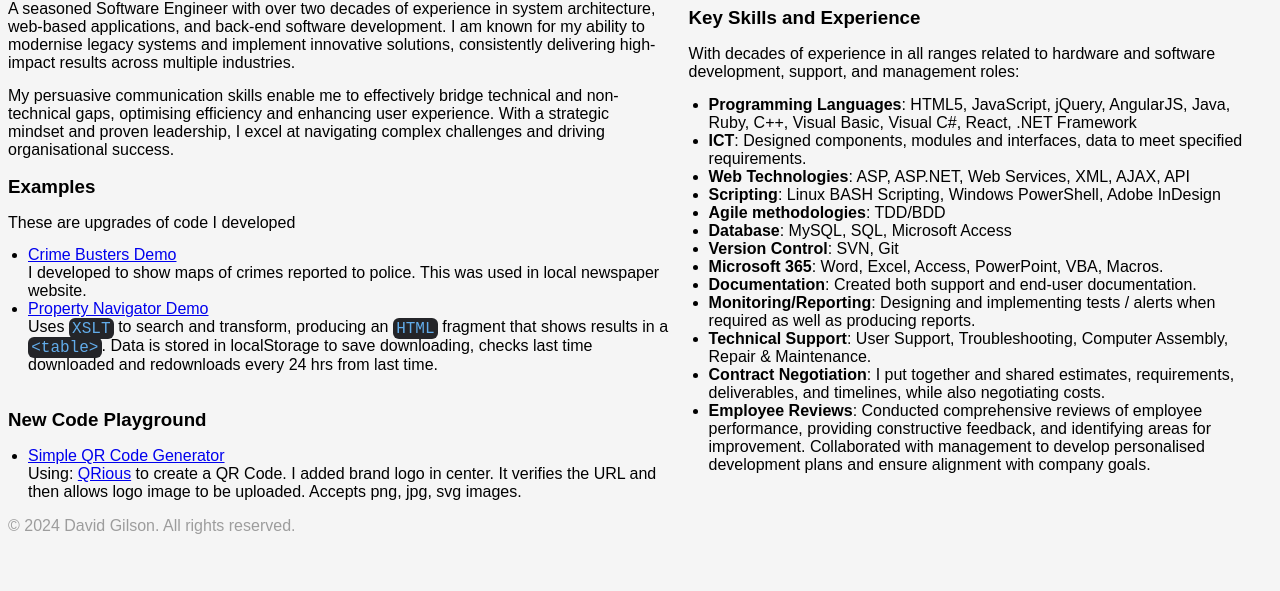
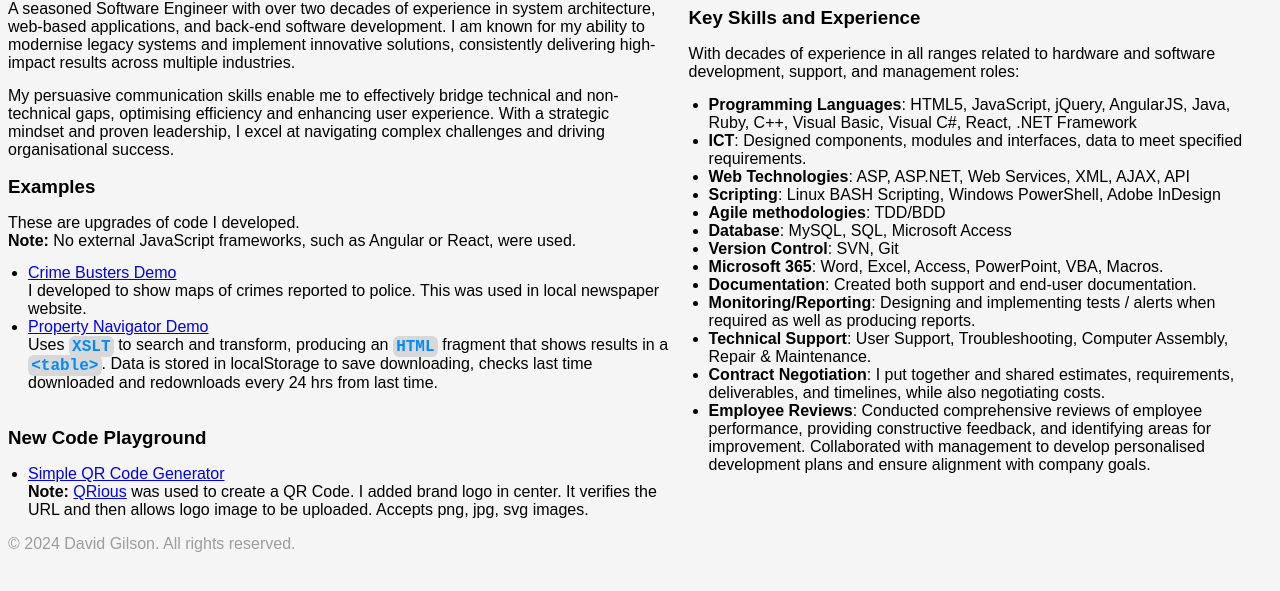
Before and after one commit to gilsonator/gilsonator.github.io, a website: page index.html in a window 1280 px wide. Shown: the part 189-780 px from the top of the page. Drawn offline with Linux system fonts and the light colour scheme.

Commit message:
CSS change

```diff
--- a/index.html
+++ b/index.html
@@ -46,9 +46,10 @@
       margin: 0;
       font-family: 'Courier New', Courier, monospace;
       white-space: break-spaces;
-      color: #62ACEA;
-      background-color: #242529;
+      color: #008bff;
+      background-color: #d8d8d8;
       border-radius: 6px;
+      font-weight: 600;
     }
 
     h1 img {
@@ -144,7 +145,9 @@
         leadership, I excel at navigating complex challenges and driving organisational success.
       </p>
       <h3>Examples</h3>
-      <p>These are upgrades of code I developed</p>
+      <p>These are upgrades of code I developed.<br>
+      <b>Note:</b> No external JavaScript frameworks, such as Angular or React, were used.
+      </p>
       <ul>
         <li><a href="CrimeBusters/" title="CrimeBusters Demo">Crime Busters Demo</a><br />
           I developed to show maps of crimes reported to police. This was used in local
@@ -158,7 +161,7 @@
       <h3>New Code Playground</h3>
       <ul>
         <li><a href="PlayGround/QRCode/" title="QR Code Generator">Simple QR Code Generator</a><br />
-          Using: <a target="_blank" rel="noopener" href="https://github.com/neocotic/qrious">QRious</a> to create a QR Code. I added brand logo in center.
+          <b>Note:</b> <a target="_blank" rel="noopener" href="https://github.com/neocotic/qrious">QRious</a> was used to create a QR Code. I added brand logo in center.
           It verifies the URL and then allows logo image to be uploaded. Accepts png, jpg, svg images.</li>
       </ul>
     </div>
```
